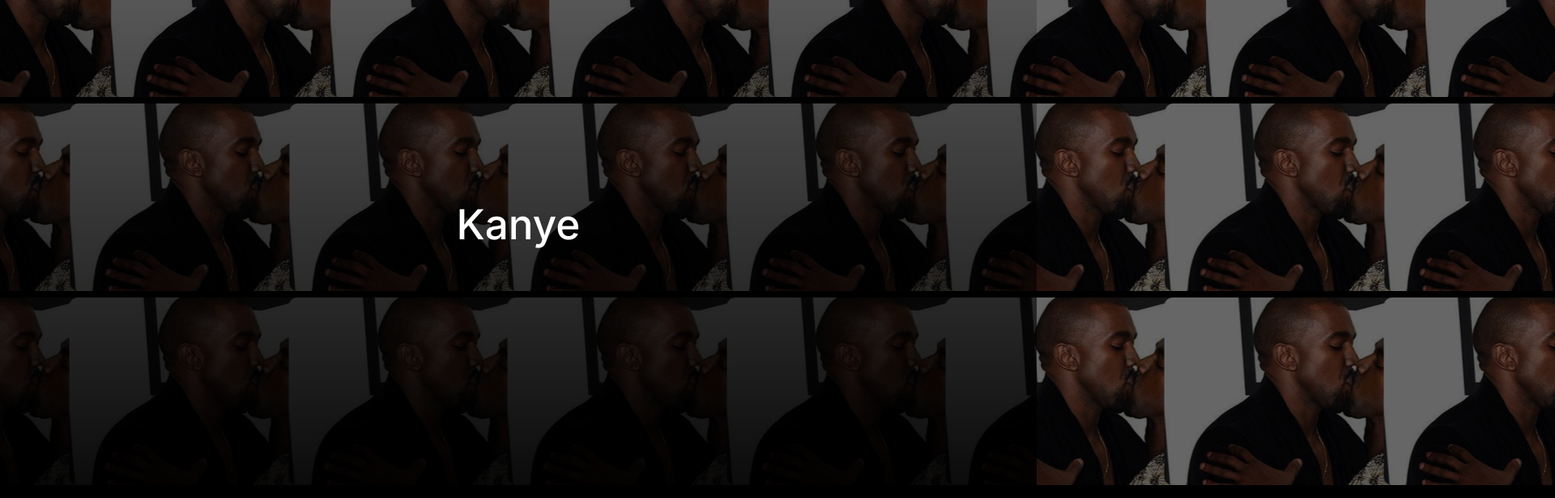
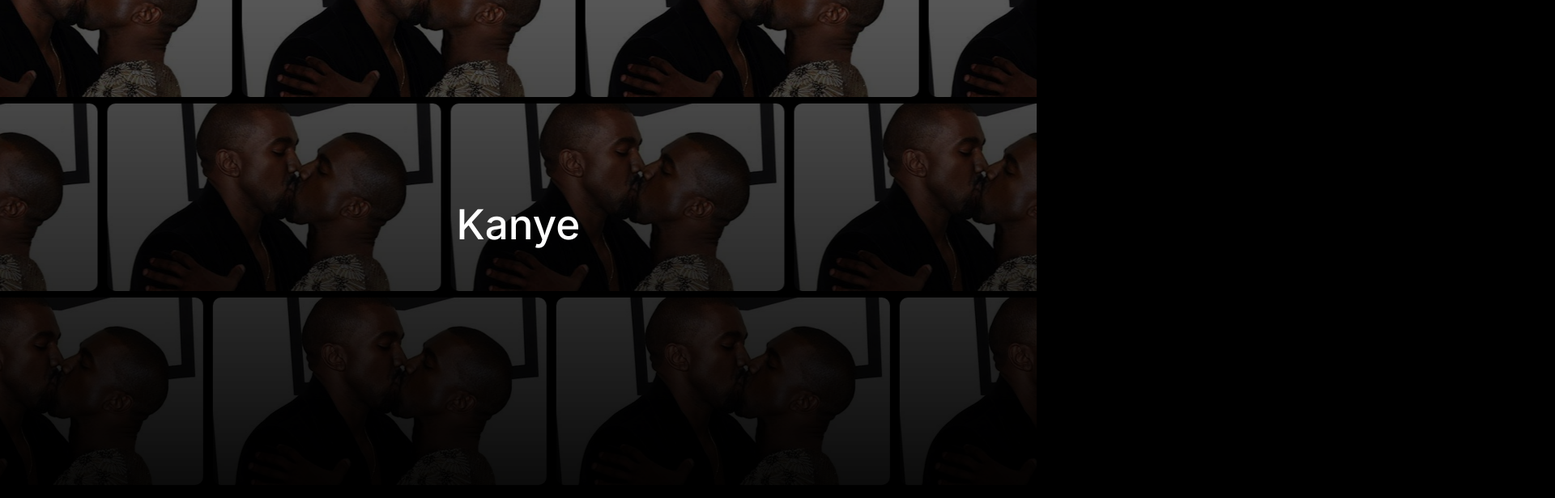
Before and after one commit to GabrielStefan24/bff-tattoo, a Next.js app: page / in a window 1280 px wide. Shown: the part 120-736 px from the top of the page at 81% size, 1920 px wide, since content can reach past the window. Built offline with nearby package versions, Linux system fonts and the light colour scheme.

Commit message:
resolved bugs

```diff
--- a/app/Components/Preloader/styles.module.scss
+++ b/app/Components/Preloader/styles.module.scss
@@ -1,10 +1,8 @@
 .tiles {
-	position: absolute;
-	left:0;
-	top:0;
+
 	height: 100vh;
 	display: flex;
-
+    width: 100vw;
 	flex-direction: column;
 	justify-content: flex-start;
     margin-top: 1vh;
@@ -13,19 +11,19 @@
 .tile {
 	display: flex;
 	width: calc(100% + 33vh);
-	animation: runner 50s linear infinite;
-    gap: 0.5vw;
+	animation: runner 45s linear infinite;
     opacity: 0.4;
+    gap: 20vh;
 }
 
 .tile:nth-child(3) {
-	animation-duration: 36s;
+	animation-duration: 35s;
 
 
 
 }
 .tile:nth-child(2) {
-	animation: runnerRight 80s linear infinite;
+	animation: runnerRight 30s linear infinite;
 
 }
 .tileImg{
@@ -73,11 +71,11 @@
 
 @keyframes runner {
 	to {
-		transform: translateX(-25%);
+		transform: translateX(-45.8%);
 	}
 }
 @keyframes runnerRight {
 	to {
-		transform: translateX(0.1%);
+		transform: translateX(-2%);
 	}
 }
```
